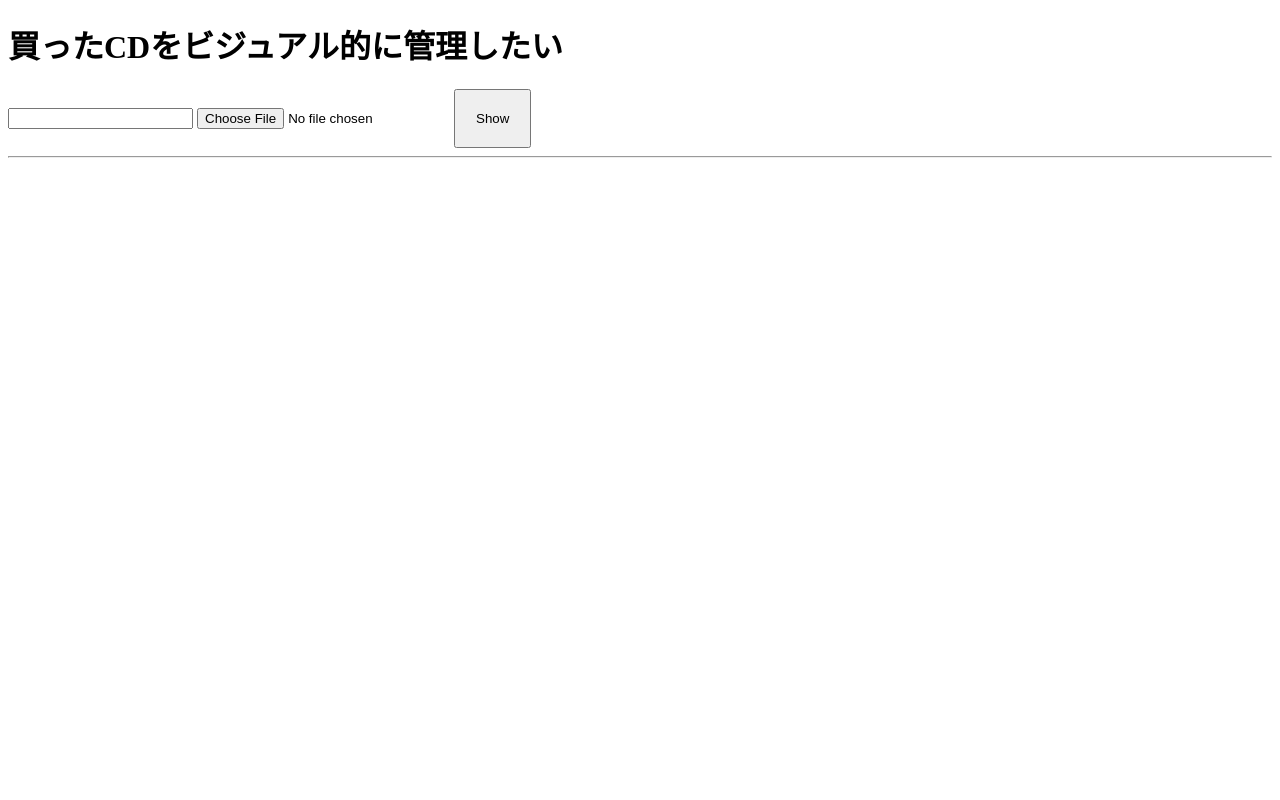
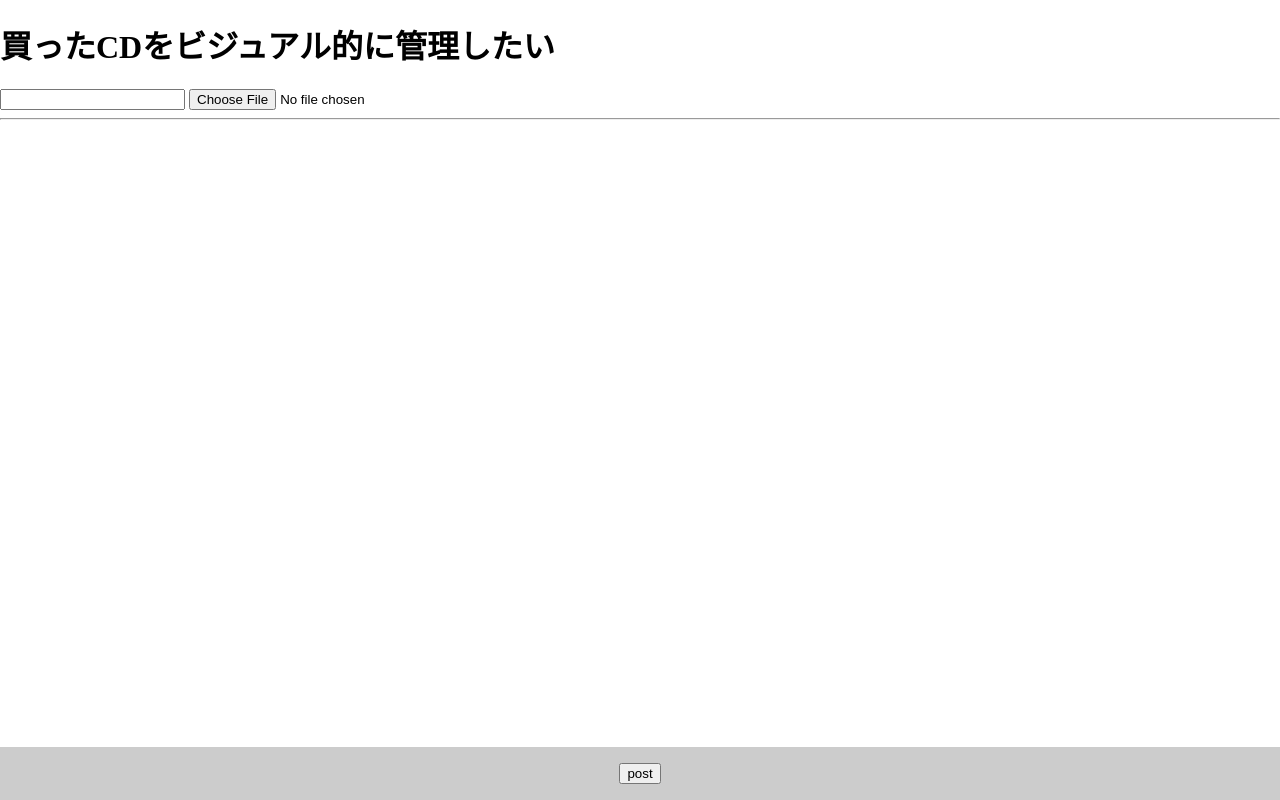
Before and after one commit to itsumoonazicode/Indies_Music_Library, a plain HTML site: page index.html in a window 1280 px wide. Drawn offline with Linux system fonts and the light colour scheme.

Commit message:
投稿用ボタンの位置変更

```diff
--- a/index.html
+++ b/index.html
@@ -6,8 +6,19 @@
     <title>music library</title>
     <meta name="viewport" content="width=device-width, initial-scale=1">
     <style>
-        #btn_to_show_img {
-            padding: 20px;
+        body {
+            margin: 0;
+        }
+        img.disabled {
+            filter: blur(4px);
+        }
+        /* フッター部分 */
+        footer {
+            position: fixed;
+            bottom: 0;
+            width: 100%;
+            background-color: #ccc;
+            text-align: center;
         }
     </style>
 </head>
@@ -16,10 +27,14 @@
     <div>
         <input type="text" name="" id="artist_name">
         <input type="file" name="" id="image_file">
-        <button id="btn_to_show_img">Show</button>
     </div>
     <hr>
     <div id="list"></div>
+    <footer>
+        <p>
+            <button id="btn_to_show_img">post</button>
+        </p>
+    </footer>
     <script>
         document.addEventListener('DOMContentLoaded', () => {
             const ImgFile = document.getElementById('image_file');
@@ -57,10 +72,10 @@
                     list.addEventListener('click', (e) => {
                         const img = e.target;
                         if(img.tagName === 'IMG') {
-                            if(img.classList.contains('highlight')) {
-                                img.classList.remove('highlight');
+                            if(img.classList.contains('disabled')) {
+                                img.classList.remove('disabled');
                             } else {
-                                img.classList.add('highlight');
+                                img.classList.add('disabled');
                             }
                         }
                     }, false);
```
